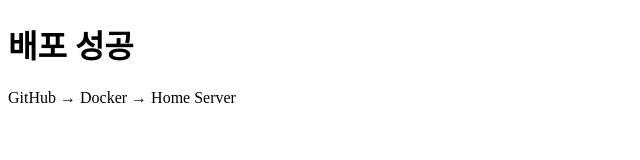
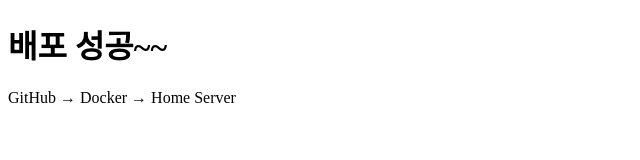
Before and after one commit to judgerTH/cloud-study, a plain HTML site: page index.html in a window 1280 px wide. Shown: the full height of the page, 0-640 px from the left. Drawn offline with Linux system fonts and the light colour scheme.

Commit message:
ci: 테스트

```diff
--- a/index.html
+++ b/index.html
@@ -5,7 +5,7 @@
   <title>Home Server Test</title>
 </head>
 <body>
-  <h1>배포 성공</h1>
+  <h1>배포 성공~~</h1>
   <p>GitHub → Docker → Home Server</p>
 </body>
 </html>
```
